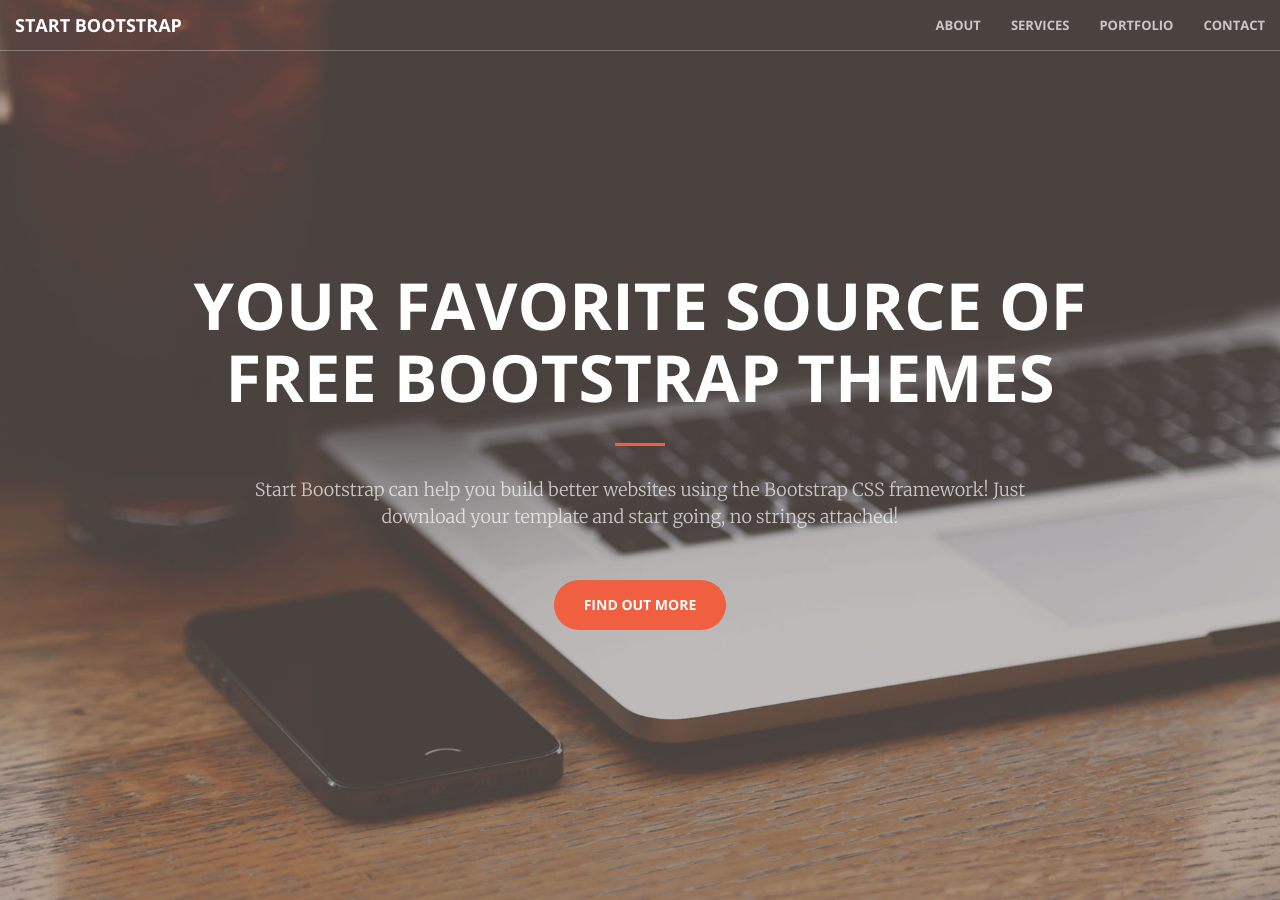
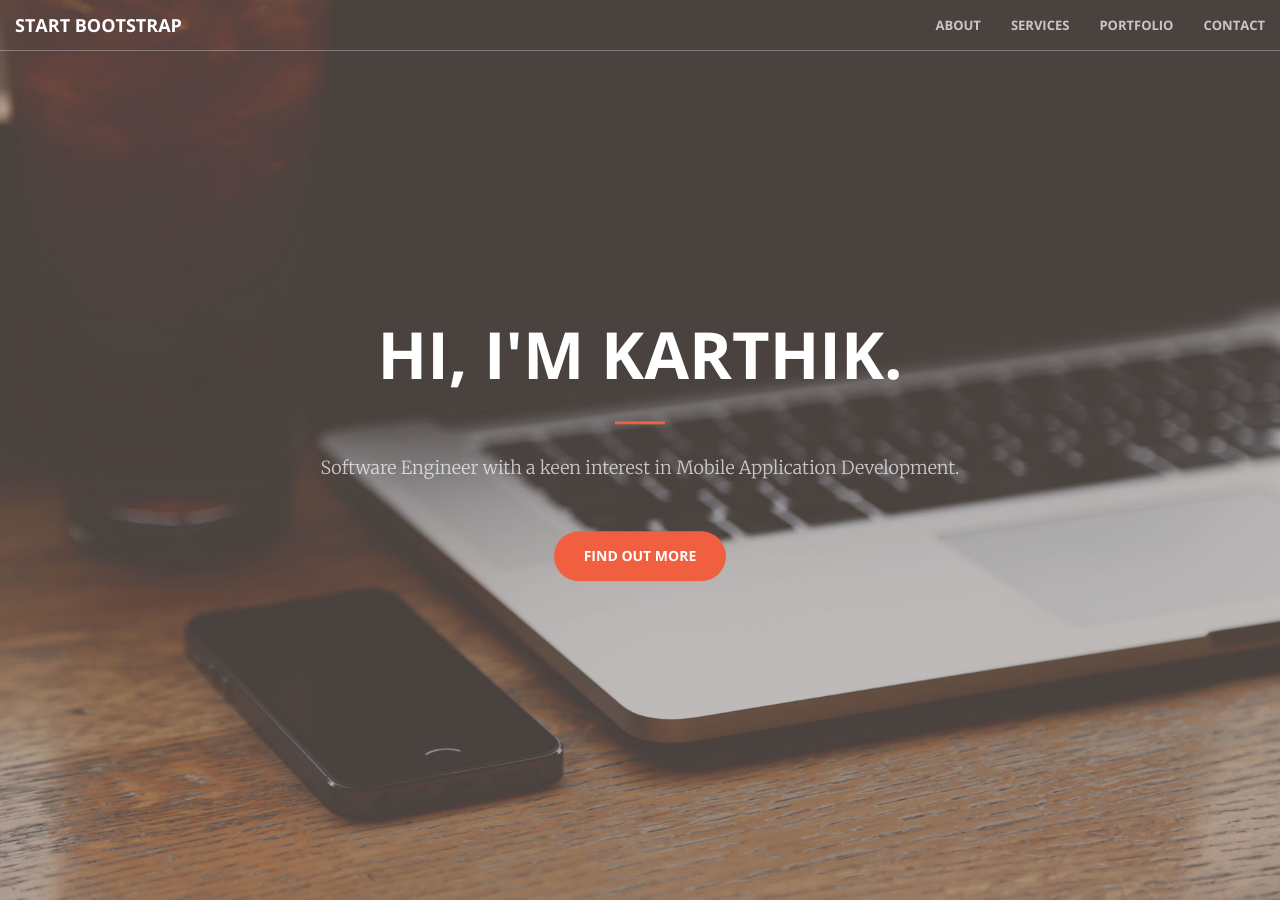
Before and after one commit to NULLPointerGuy/NULLPointerGuy.github.io, a Jekyll site: the page built from index.html, in a window 1280 px wide and 900 px high. Built offline with Jekyll 4.4.1, drawn with Linux system fonts in a browser that asks for light colours; some of the changed text lies outside the part shown.

Commit message:
Intial Changes

```diff
--- a/_includes/call-to-action.html
+++ b/_includes/call-to-action.html
@@ -2,10 +2,9 @@
     <div class="container">
         <div class="row">
             <div class="col-lg-8 col-lg-offset-2 text-center">
-                <h2 class="section-heading">We've got what you need!</h2>
+                <h2 class="section-heading">About</h2>
                 <hr class="light">
-                <p class="text-faded">Start Bootstrap has everything you need to get your new website up and running in no time! All of the templates and themes on Start Bootstrap are open source, free to download, and easy to use. No strings attached!</p>
-                <a href="#" class="btn btn-default btn-xl">Get Started!</a>
+                <p class="text-faded">I work as a Software Developer in Apptarix, with a keen interest in Mobile Application Development. I have built android applications for various devices like Amazon Fire TV,Tablets and Phones, i have also developed web application using frameworks like Angular JS, JQuery.I am an oracle certified associate java developer,who happens to play with Angular JS occasionally.</p>
             </div>
         </div>
     </div>
--- a/_includes/header.html
+++ b/_includes/header.html
@@ -1,9 +1,9 @@
 <header>
     <div class="header-content">
         <div class="header-content-inner">
-            <h1>Your Favorite Source of Free Bootstrap Themes</h1>
+            <h1>HI, I'M KARTHIK.</h1>
             <hr>
-            <p>Start Bootstrap can help you build better websites using the Bootstrap CSS framework! Just download your template and start going, no strings attached!</p>
+            <p>Software Engineer with a keen interest in Mobile Application Development.</p>
             <a href="#about" class="btn btn-primary btn-xl page-scroll">Find Out More</a>
         </div>
     </div>
--- a/_layouts/front.html
+++ b/_layouts/front.html
@@ -7,7 +7,7 @@
   {% include nav.html %}
   {% include header.html %}
   {% include call-to-action.html %}
-  {% include services.html %}
+
   {% include portfolio.html %}
   {% include aside.html %}
   {% include contact.html %}
```
